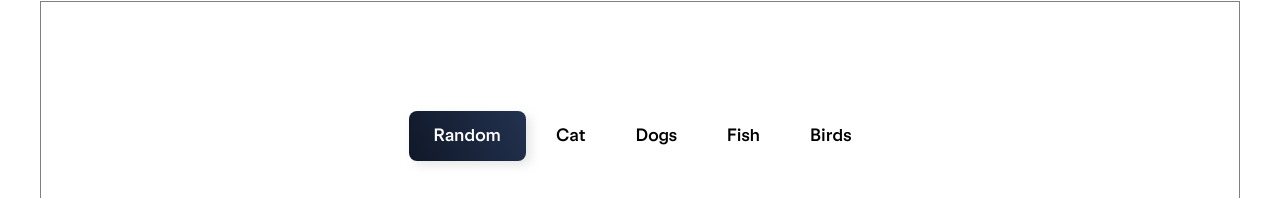
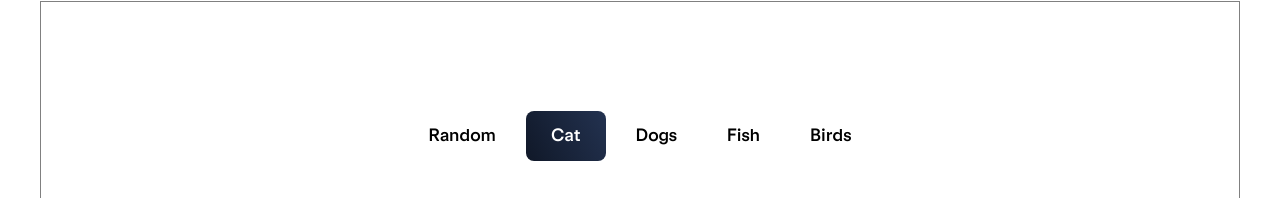
Before and after one commit to rommarioo/SiteSCSS, a plain HTML site: page index.html in a window 1280 px wide. Both pictures are taken after a click on the button "Cat". Shown: the part 965-1163 px from the top of the page. Drawn offline with Linux system fonts and the light colour scheme.

Commit message:
add tab control

```diff
--- a/index.html
+++ b/index.html
@@ -86,22 +86,22 @@
               <ul class="section__tab-list">
                 <li class="section__tab-item">
                   <button
-                    class="section__tab-button section__tab-button_active "
+                    class="section__tab-button section__tab-button_active"
                   >
                     Random
                   </button>
                 </li>
                 <li class="section__tab-item">
-                  <button class="section__tab-button ">Cat</button>
+                  <button class="section__tab-button">Cat</button>
                 </li>
                 <li class="section__tab-item">
-                  <button class="section__tab-button ">Dogs</button>
+                  <button class="section__tab-button">Dogs</button>
                 </li>
                 <li class="section__tab-item">
-                  <button class="section__tab-button ">Fish</button>
+                  <button class="section__tab-button" >Fish</button>
                 </li>
                 <li class="section__tab-item">
-                  <button class="section__tab-button ">Birds</button>
+                  <button class="section__tab-button" >Birds</button>
                 </li>
               </ul>
             </div>
@@ -603,5 +603,6 @@
         </ul>
       </div>
     </dialog>
+    <script src="./script/index.js"></script>
   </body>
 </html>
--- /dev/null
+++ b/script/index.js
@@ -0,0 +1,13 @@
+const buttons = document.querySelectorAll(".section__tab-button");
+buttons.forEach((button) => {
+  button.addEventListener("click", click);
+});
+
+function click(e) {
+  if (!this.classList.contains("section__tab-button_active")) {
+    buttons.forEach((button) => {
+      button.classList.remove("section__tab-button_active");
+    });
+  }
+  this.classList.add("section__tab-button_active");
+}
--- a/style/blocks/_section.scss
+++ b/style/blocks/_section.scss
@@ -88,10 +88,9 @@
     line-height: 100%;
     color: #fff;
     border-radius: 8px;
-    box-shadow: 5px 4px 11px 0 rgba(0, 0, 0, 0.1);
+
     background: linear-gradient(62deg, #101828 0%, #233250 100%);
     @include hover {
-      box-shadow: rgb(38, 57, 77) 0px 20px 30px -10px;
       color: gray;
     }
     @include mobile {
```
Also changed, not shown: style/style.css, 1 other file.
